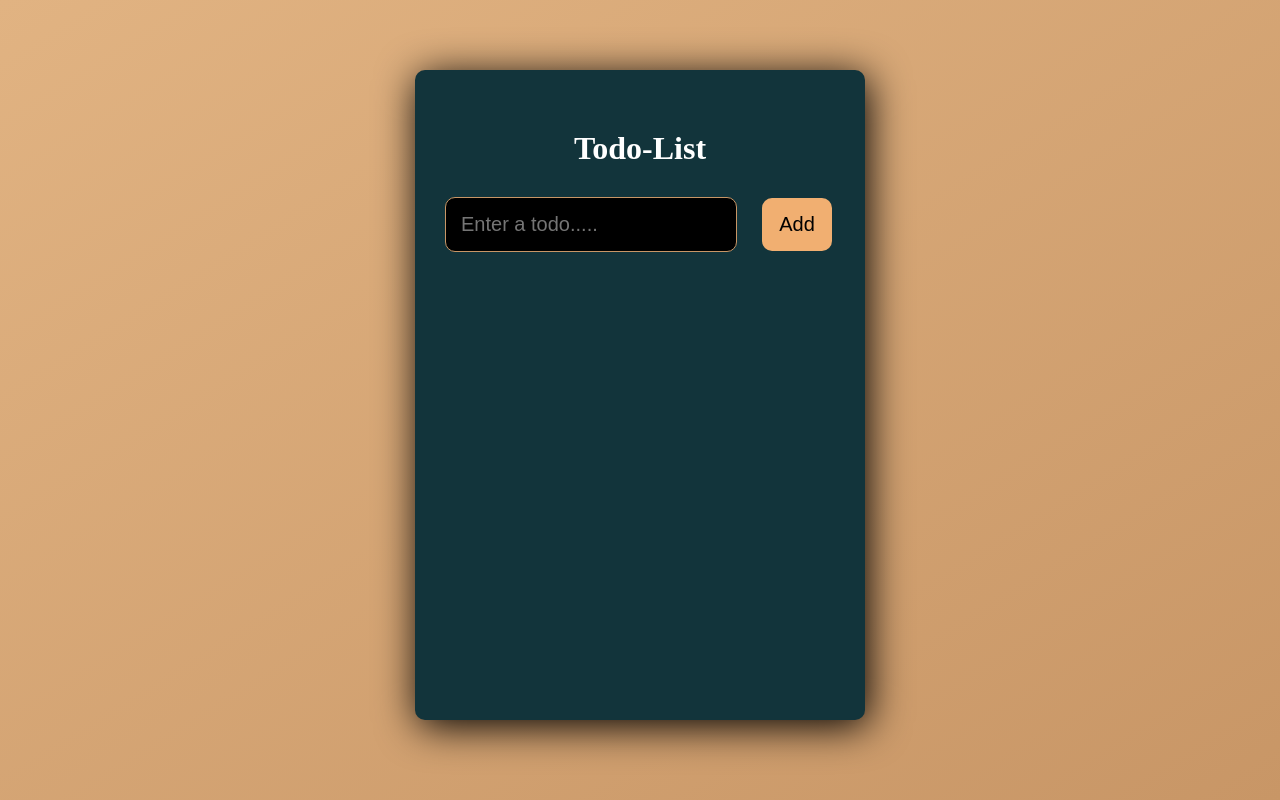
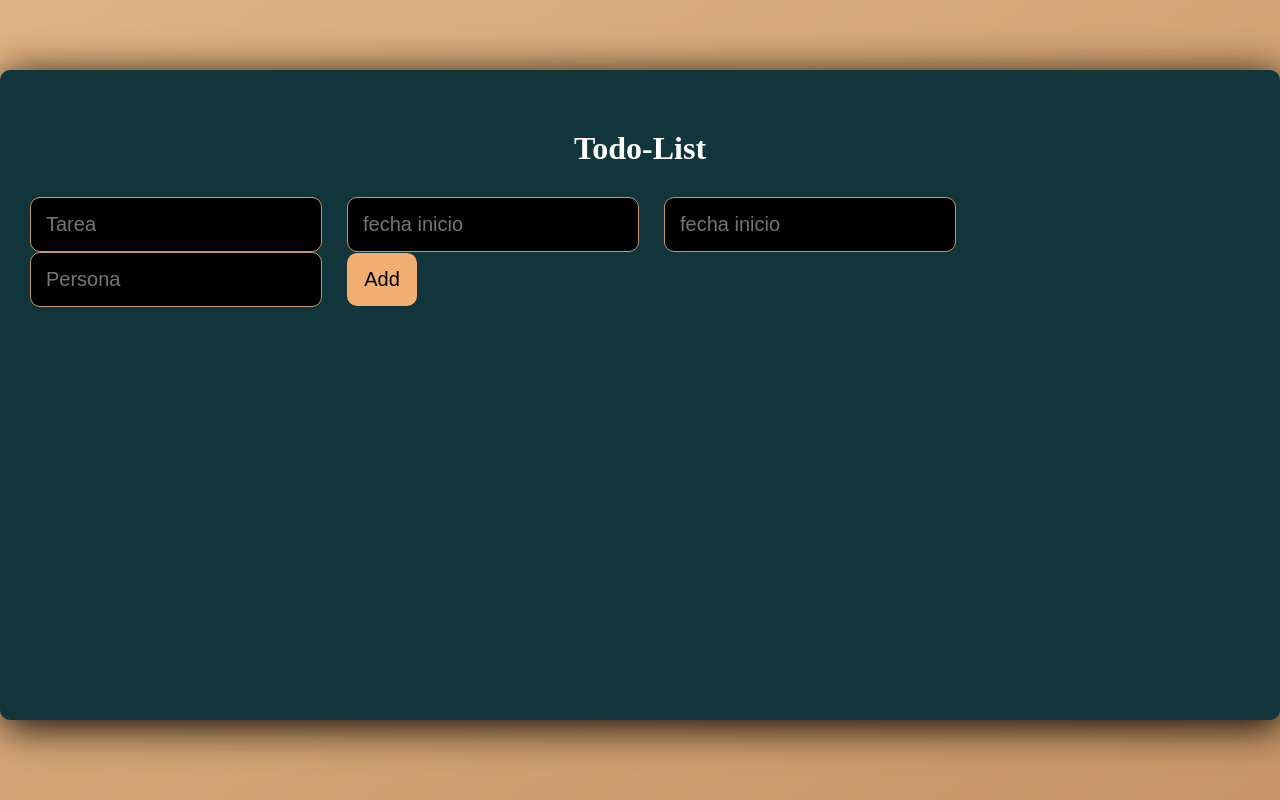
Before and after one commit to destrada-2018259/laboratorio-almacenadora, a React (Vite) app: page / in a window 1280 px wide. Built offline with nearby package versions, Linux system fonts and the light colour scheme.

Commit message:
agregar
agregar con todos los campos

```diff
--- a/App.jsx
+++ b/App.jsx
@@ -32,6 +32,9 @@ export const App = () => {
                 />
             </div>
             <div>
+
+            </div>
+            <div>
                 <TodosList todos={todos} setTodos={setTodos} setEditTodo={setEditTodo} />
             </div>
         </div>
--- a/package.json
+++ b/package.json
@@ -10,6 +10,7 @@
   },
   "dependencies": {
     "react": "^18.2.0",
+    "react-datepicker": "^4.11.0",
     "react-dom": "^18.2.0",
     "uuid": "^9.0.0"
   },
--- a/src/components/Form.jsx
+++ b/src/components/Form.jsx
@@ -1,44 +1,73 @@
-import {v4 as uuidv4} from "uuid";
-import { useEffect } from "react"
+import { v4 as uuidv4 } from "uuid";
+import { useEffect, useState } from "react"
 
-export const Form = ({input, setInput, todos, setTodos, editTodo, setEditTodo}) => {
+export const Form = ({ input, setInput, todos, setTodos, editTodo, setEditTodo }) => {
+
+  const [task, setTask] = useState();
+  const [startDate, setStartDate] = useState();
+  const [endDate, setEndDate] = useState();
+  const [name, setName] = useState();
 
   const updateTodo = (title, id, completed) => {
     const newTodo = todos.map((todo) =>
-        todo.id === id ? {title, id, completed} : todo
+      todo.id === id ? { title, id, completed } : todo
     )
     setTodos(newTodo);
     setEditTodo("");
   }
 
   useEffect(() => {
-    if(editTodo) {
+    if (editTodo) {
       setInput(editTodo.title);
-    }else {
+    } else {
       setInput("");
     }
   }, [setInput, editTodo]);
 
-  const onInputChange = (event) => {
-    setInput(event.target.value);
+  const onInputChange = (event, type) => {
+    switch (type) {
+      case 'task':
+        setTask(event.target.value);
+        break;
+      case 'startDate':
+        setStartDate(event.target.value);
+        break;
+      case 'endDate':
+        setEndDate(event.target.value);
+        break;
+      case 'name':
+        setName(event.target.value);
+        break;
+
+
+
+    }
   };
 
   const onFormSubmit = (event) => {
     event.preventDefault();
-    if(!editTodo) {
-        setTodos([...todos, {id: uuidv4(), title: input, completed: false}]);
-        setInput("");
-    }else {
+    if (!editTodo) {
+
+      setTodos([...todos, { id: uuidv4(), title: task, startDate: startDate, endDate: endDate, name: name}]);
+      setInput(" ");
+    } else {
       updateTodo(input, editTodo.id, editTodo.completed)
     }
   };
 
+
   return (
+    <>
       <form onSubmit={onFormSubmit}>
-        <input type="text" placeholder="Enter a todo....." className="task-input" value={input} required onChange={onInputChange} />
+        <input type="text" placeholder="Tarea" className="task-input" value={task} required onChange={event => onInputChange(event, 'task')} />
+        <input type="text" placeholder="fecha inicio" className="task-input" value={startDate} required onChange={event => onInputChange(event, 'startDate')} />
+        <input type="text" placeholder="fecha inicio" className="task-input" value={endDate} required onChange={event => onInputChange(event, 'endDate')} />
+        <input type="text" placeholder="Persona" className="task-input" value={name} required onChange={event => onInputChange(event, 'name')} />
         <button className="button-add" type="submit">
           {editTodo ? "OK" : "Add"}
         </button>
       </form>
+
+    </>
   )
 }
--- a/src/components/TodosList.jsx
+++ b/src/components/TodosList.jsx
@@ -27,6 +27,9 @@ export const TodosList = ({todos, setTodos, setEditTodo}) => {
         {todos.map((todo) => (
             <li className="list-item" key={todo.id}>
                 <input type="text" value={todo.title} className={`list ${todo.completed ? "complete" : ""}`} onChange={(event) => event.preventDefault()} />
+                <input type="text" value={todo.startDate} className={`list ${todo.completed ? "complete" : ""}`} onChange={(event) => event.preventDefault()} />
+                <input type="text" value={todo.endDate} className={`list ${todo.completed ? "complete" : ""}`} onChange={(event) => event.preventDefault()} />
+                <input type="text" value={todo.name} className={`list ${todo.completed ? "complete" : ""}`} onChange={(event) => event.preventDefault()} />
                 <div>
                     <button className="button-complete task-button" onClick={() => handleComplete(todo)}>
                         <i className="fa fa-check-circle"></i>
@@ -38,6 +41,7 @@ export const TodosList = ({todos, setTodos, setEditTodo}) => {
                         <i className="fa fa-trash"></i>
                     </button>
                 </div>
+
             </li>
         ))}
     </div>
```
Also changed, not shown: src/components/Desrip.jsx (added, +46 -0 lines), 1 other file (tests, documents, lock files or other folders). Lines whose indentation alone changed are shown as unchanged.
